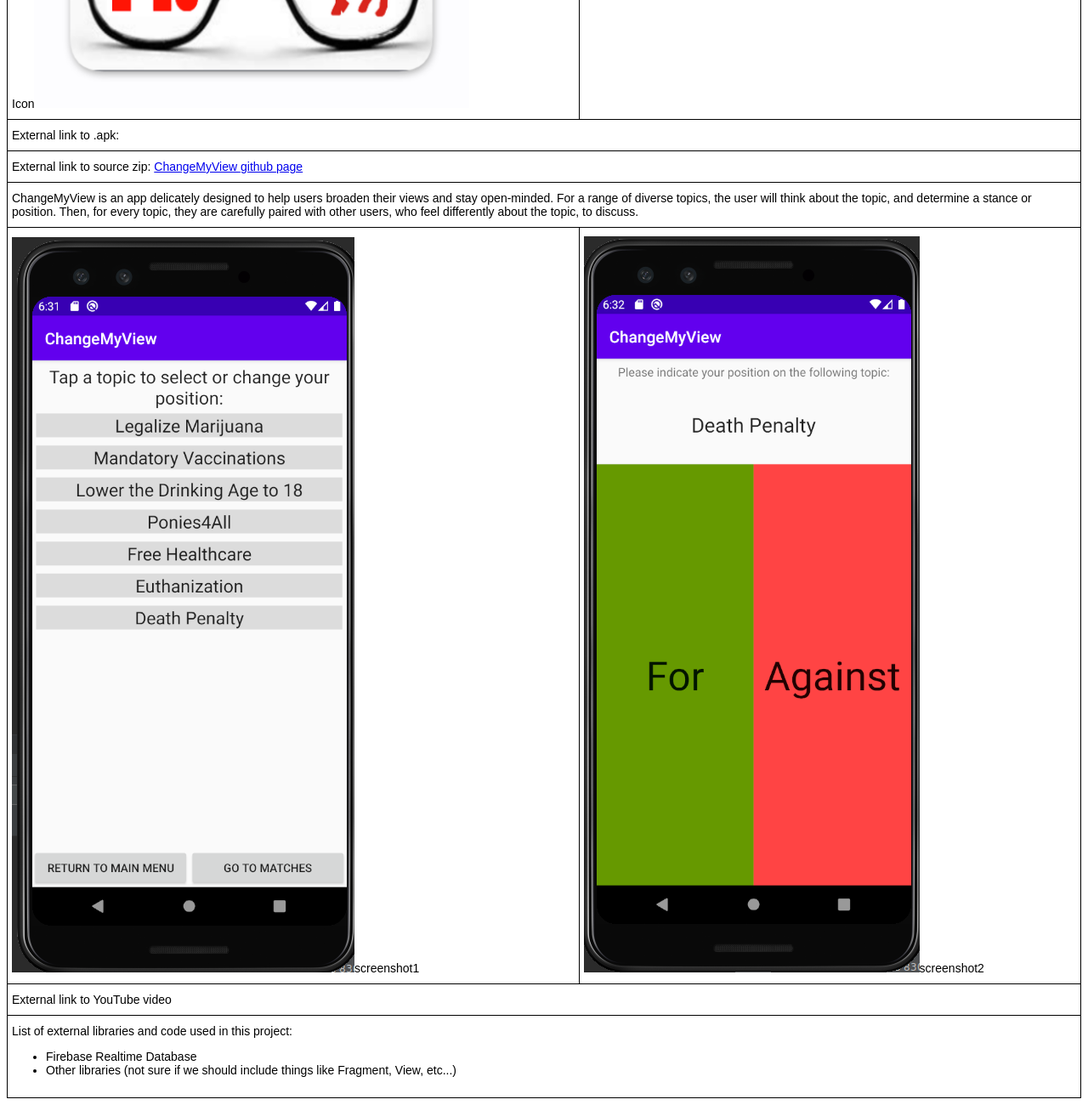
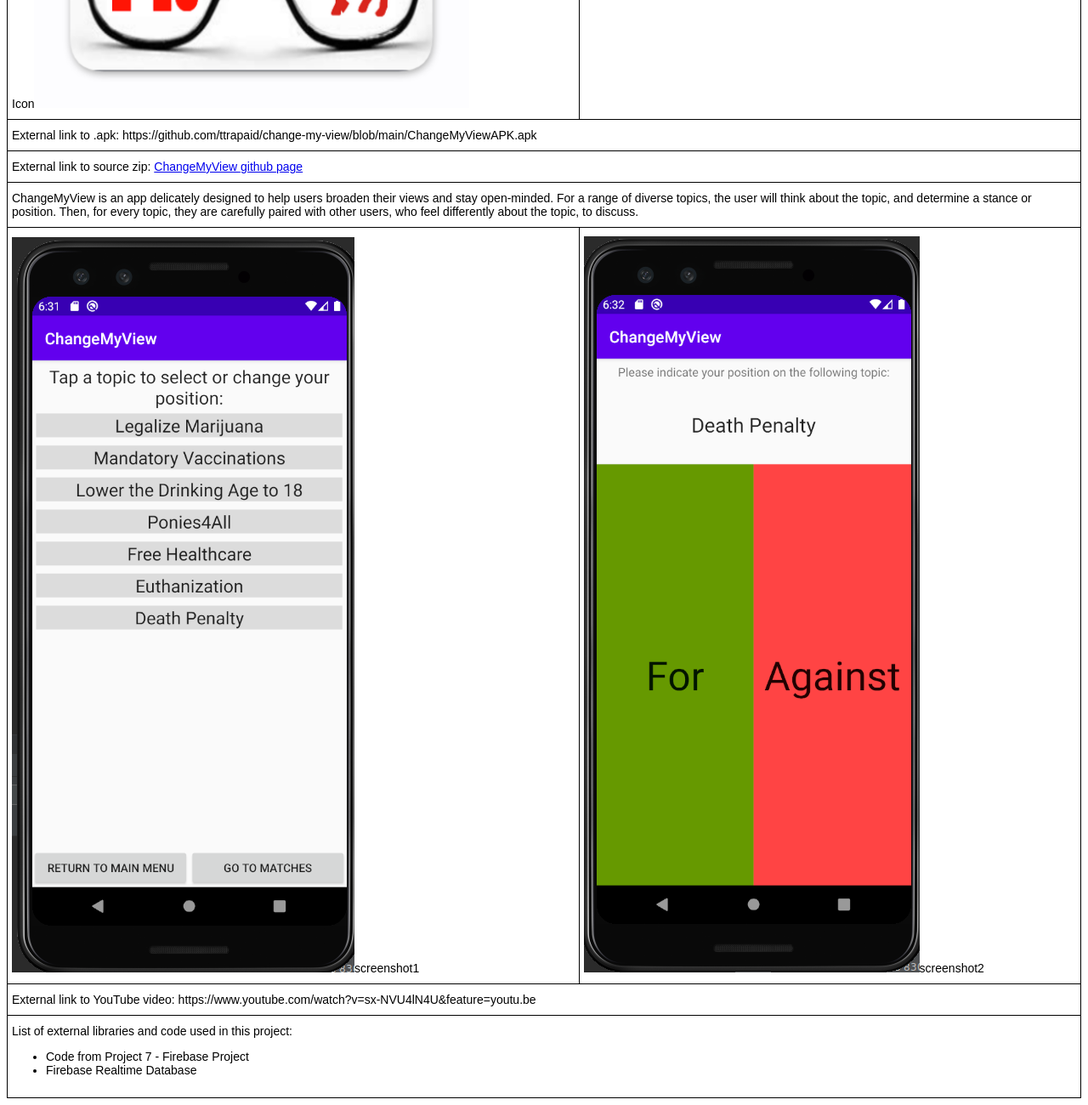
Before and after one commit to ttrapaid/change-my-view, a plain HTML site: page index.html in a window 1280 px wide. Shown: the part 404-1704 px from the top of the page at 85% size. Drawn offline with Linux system fonts and the light colour scheme.

Commit message:
forgot to add the apk file

```diff
--- a/index.html
+++ b/index.html
@@ -12,7 +12,7 @@
     <td class="tg-031e">Change My View</td>
   </tr>
   <tr>
-    <td class="tg-031e" colspan="2">External link to .apk:</td>
+    <td class="tg-031e" colspan="2">External link to .apk: https://github.com/ttrapaid/change-my-view/blob/main/ChangeMyViewAPK.apk</td>
   </tr>
   <tr>
     <td class="tg-031e" colspan="2">
@@ -34,15 +34,14 @@
     <td class="tg-031e"><img src="appScreenshot2.png" alt="screenshot2">screenshot2</td>
   </tr>
   <tr>
-    <td class="tg-031e" colspan="2">External link to YouTube video</td>
+    <td class="tg-031e" colspan="2">External link to YouTube video: https://www.youtube.com/watch?v=sx-NVU4lN4U&feature=youtu.be</td>
   </tr>
   <tr>
     <td class="tg-031e" colspan="2">
       List of external libraries and code used in this project:
       <ul>
+        <li>Code from Project 7 - Firebase Project</li>
         <li>Firebase Realtime Database</li>
-        <li>Other libraries (not sure if we should include things like Fragment,
-           View, etc...)</li>
       </ul>
     </td>
   </tr>
```
Also changed, not shown: 1 other file.
